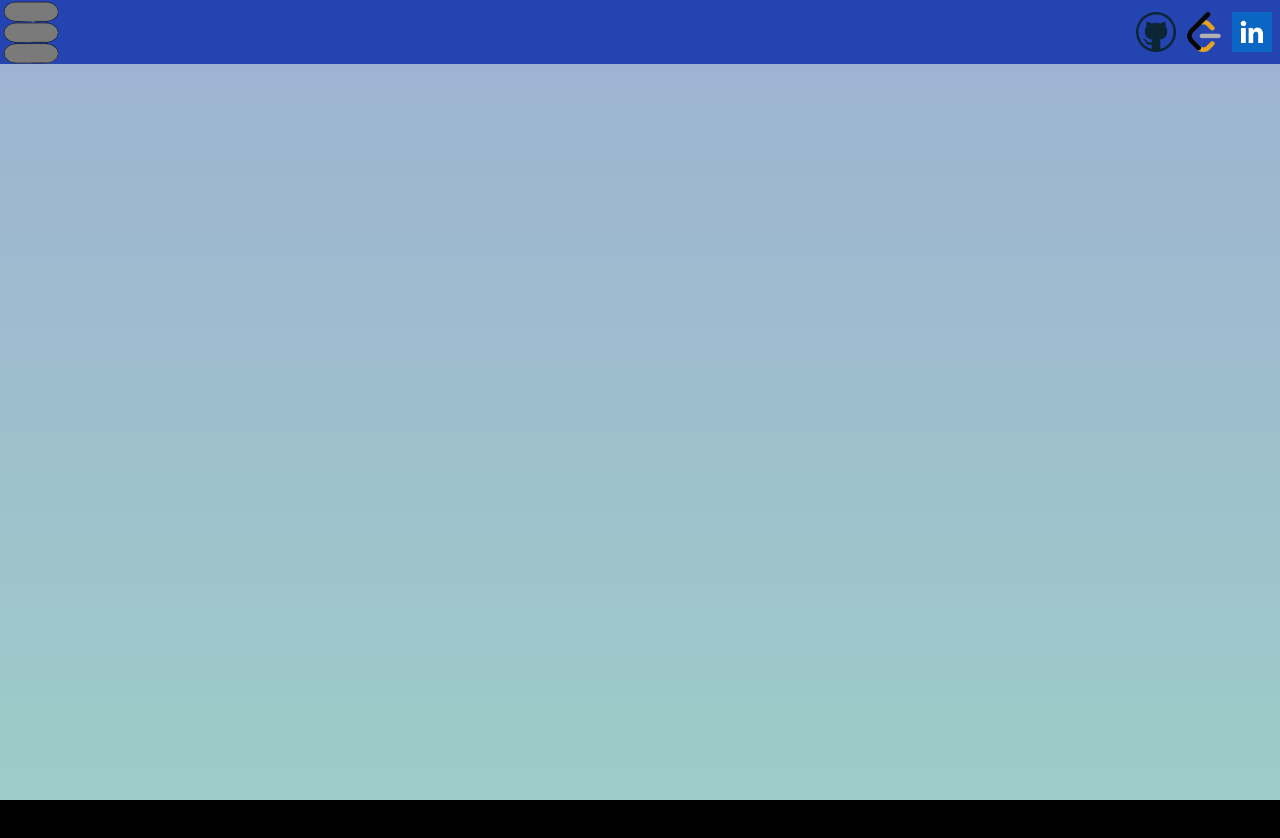
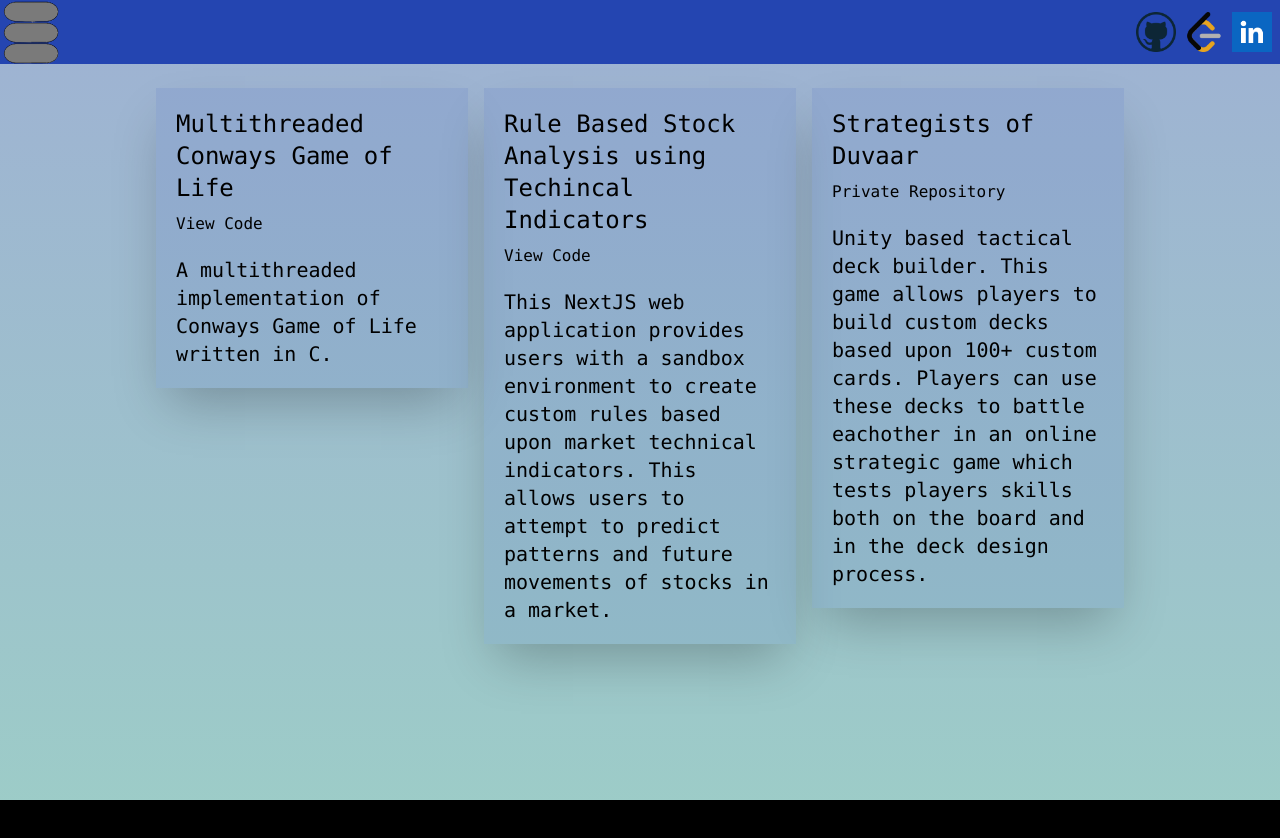
Before and after one commit to Andrewab/MyTailwindWebsite, a Next.js app in the folder my-app/: page /Projects in a window 1280 px wide. Built offline with nearby package versions, Linux system fonts and the light colour scheme.

Commit message:
actaully made projects a clearer page

```diff
--- /dev/null
+++ b/my-app/src/app/Projects/components/projectItem.tsx
@@ -0,0 +1,17 @@
+'use client'
+
+const ProjectItem = ({ project }: { project: { title: string; body: string; link: string } }) => {
+  return (
+        <div className="p-2">
+            <div className="p-5 font-mono shadow-2xl bg-blue-800 bg-opacity-10">
+              <div className="text-2xl w-full"> {project.title}</div>
+              <div className="pt-2"></div>
+              {(project.link == "private") ? <div>Private Repository</div> : <a className="hover:text-green-500" href={project.link} target="_blank" rel="noopener noreferrer">View Code</a>}
+              <div className="pt-5"></div>
+              <p className="text-xl">{project.body}</p>
+            </div>
+        </div>
+  );
+};
+
+export default ProjectItem;
--- a/my-app/src/app/Projects/components/projectsContainer.tsx
+++ b/my-app/src/app/Projects/components/projectsContainer.tsx
@@ -1,24 +1,20 @@
 'use client'
 import { useEffect, useState } from 'react';
+import ProjectItem from './projectItem';
 
-interface DataItem {
-  title: string;
-  body: string;
-  link: string;
-}
-
-const projectsContainer = () => {
-  const [data, setData] = useState<DataItem[]>([]);
+const ProjectsContainer = () => {
+    const [projects, setProjects] = useState([]);
     const [loading, setLoading] = useState(true);
     const [error, setError] = useState(false);
 
+    //try fetching data from the text file
     useEffect(() => {
         async function fetchData() {
         try {
-        const response = await fetch('/philPaperPDFs/philosophyPapers.txt');
+            const response = await fetch('/projectFiles/projects.txt');
             const data = await response.json();
             console.log('Fetched Data', data);
-        setData(data);
+            setProjects(data);
             setLoading(false);
         } catch (error) {
             console.log('Breaking on PHILPAPERS', error);
@@ -36,23 +32,15 @@ const projectsContainer = () => {
     if (error) {
         return <div>Error fetching data</div>;
     }
-
     return (
-    <div className='grid grid-cols-3 gap-5 justify-center p-5% ml-20 mr-20 mb-20 mt-5'>
-      {data.map((item, index) => (
-        <div className='border-4 border-black border-solid rounded-lg w-full max-w-500 h-400 bg-purple-500 bg-opacity-50 shadow-md font-serif flex bg-b0c4de overflow-auto flex-col ' key={index}>
-          <div className='text-center font-semibold font-roboto text-2xl text-gray-200 bg-blue-600  hover:text-green-500 w-full p-1'>
-          <a href={item.link} target="_blank" rel="noopener noreferrer">
-            {item.title}
-          </a>
+      <div className="flex justify-center">
+        <div className="grid lg:grid-cols-3 p-5 lg:w-4/5">
+            {projects.map((project,index) => (
+                <ProjectItem project={project} key={index} />
+            ))}
         </div>
-          <div className="font-roboto text-xl p-7">
-            <div>{item.body}</div>
-          </div>
-        </div>
-      ))}
       </div>
     );
 };
 
-export default projectsContainer;
+export default ProjectsContainer;
--- a/my-app/src/app/Projects/page.tsx
+++ b/my-app/src/app/Projects/page.tsx
@@ -1,12 +1,14 @@
 import NavBar from '../components/navBar'
 import Footer from '../components/footer'
+import ProjectsContainer from './components/projectsContainer'
 export default function Home() {
   return (
     <>
     <main className='min-h-screen'>
     <div className ="pt-5 flex-col justify-center">
       <NavBar/>
-
+      <div className='pt-10'></div>
+      <ProjectsContainer/>
     </div>
     </main>
       <Footer/>
```
Also changed, not shown: my-app/public/ProjectFiles/Projects.txt. Lines whose indentation alone changed are shown as unchanged.
